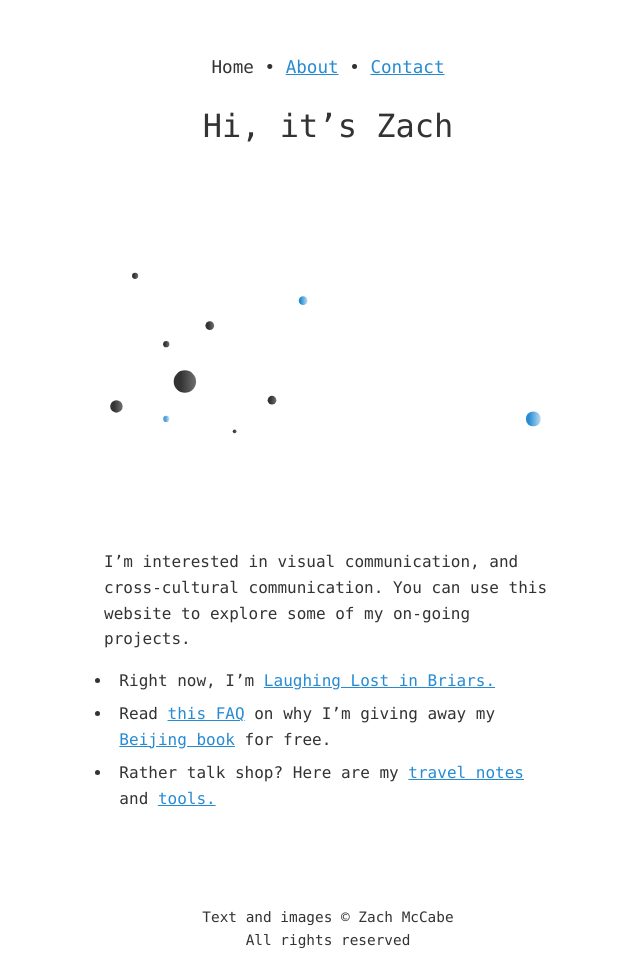
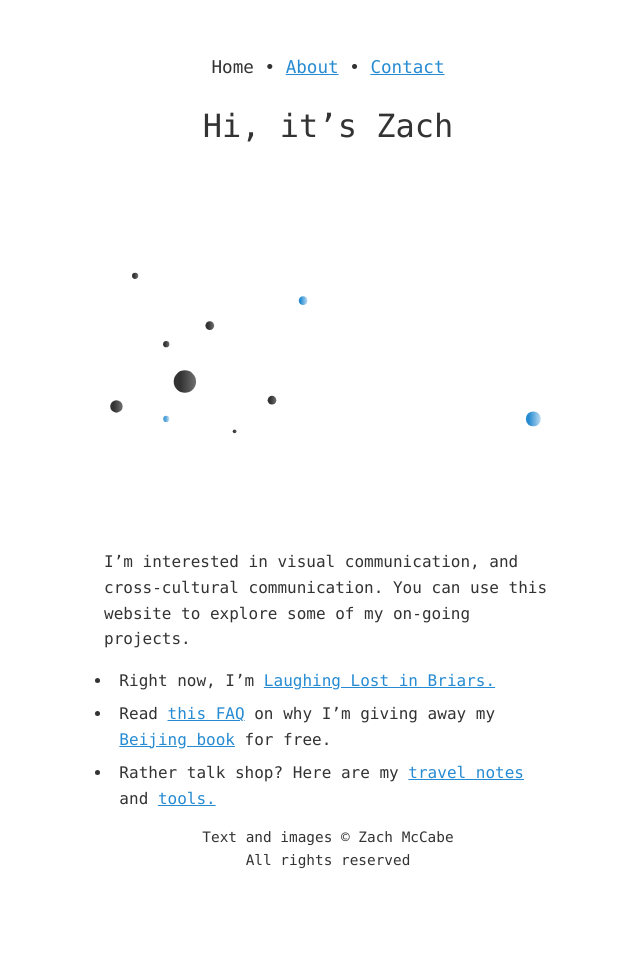
Before and after one commit to zachmccabe/zachmccabe.github.io, a Jekyll site: the page built from index.md, in a window 1280 px wide. Shown: the whole page, without its empty margins (312-952 px from the left). Built offline with Jekyll 4.4.1, drawn with Linux system fonts in a browser that asks for light colours; after the commit the page ends 900 px from its top, so only the background shows below that.

Commit message:
Update kao-nite-13.css
Adjust `min-height` for main. Adjust `padding` for footer.

```diff
--- a/assets/kao-nite-13.css
+++ b/assets/kao-nite-13.css
@@ -26,13 +26,13 @@
 }
 
 main {
-  min-height: calc(100vh - 22em);
+  min-height: calc(100vh - 18em);
 }
 
 footer {
   font-size: 90%;
   margin: 0 auto;
-  padding: 5em 0 0;
+  padding: 0;
   text-align: center;
 }
 
```
